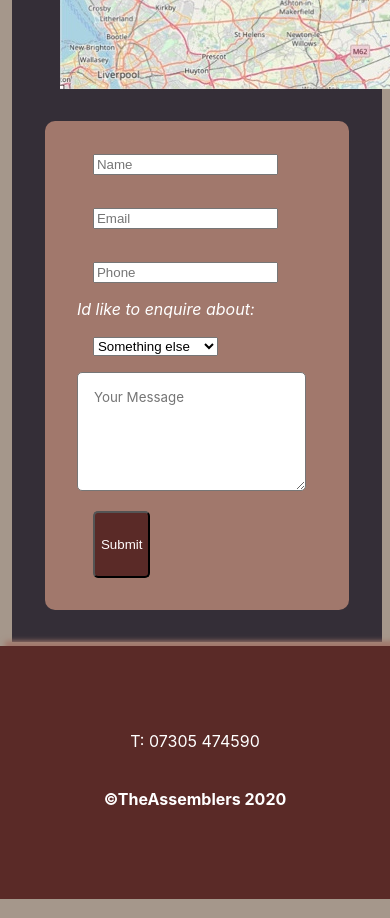
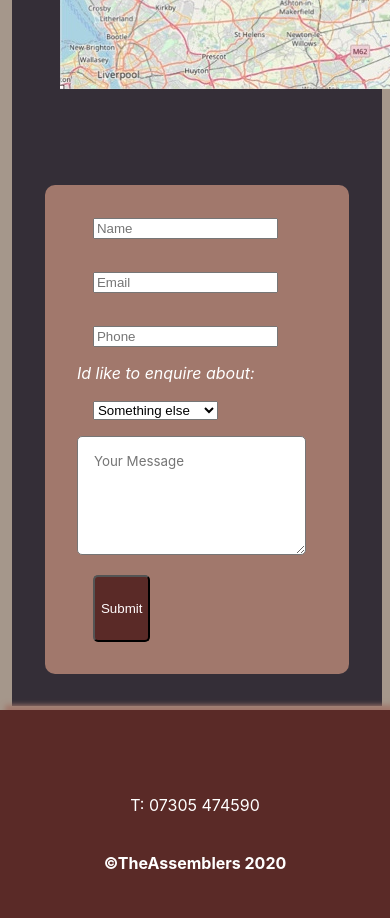
Before and after one commit to Moovashaka/assemblers, a React (Create React App) app: page / in a window 390 px wide. Shown: the part 2900-3818 px from the top of the page. Built offline with nearby package versions, Linux system fonts and the light colour scheme.

Commit message:
settling mobile layout

```diff
--- a/src/components/main/Form.js
+++ b/src/components/main/Form.js
@@ -103,6 +103,8 @@ export default class Form extends React.Component {
         <Suspense fallback={<div>Loading...</div>}>
         <Map />
         </Suspense>
+        </div>
+        <div className="formSurround">
         <form className="contactForm" onSubmit={ this.handleSubmit }>
           <div className="form-group">
             <input type="hidden" name="form-name" value="contactForm" />
@@ -158,8 +160,8 @@ export default class Form extends React.Component {
         </div>
       <span>{this.state.formSent}</span>
     </form>
+    </div>
   </div>
-</div>
 </section>
     );
   }
--- a/src/components/main/form.css
+++ b/src/components/main/form.css
@@ -35,22 +35,28 @@ span {
 	padding: 2rem 2rem;
 	max-width: 70vw;
 }
-@media screen and (min-width: 480px) {
+ @media screen and (min-width: 480px) {
  .mapImage {
 	 margin-left: auto;
  }
 }
 
  @media screen and (min-width: 480px) {
-	.map {
+	.contact {
 		columns: 2;
 	}
+}
+
+.formSurround {
+	margin: auto;
+	display: flex;
+	justify-content:center;
+	padding: 2rem;
 }
 
 .contactForm {
 	background: #A1786C;
 	border-radius: 10px;
-	margin: auto;
   padding: 1rem 2rem;
   width: 15rem;
 }
```
